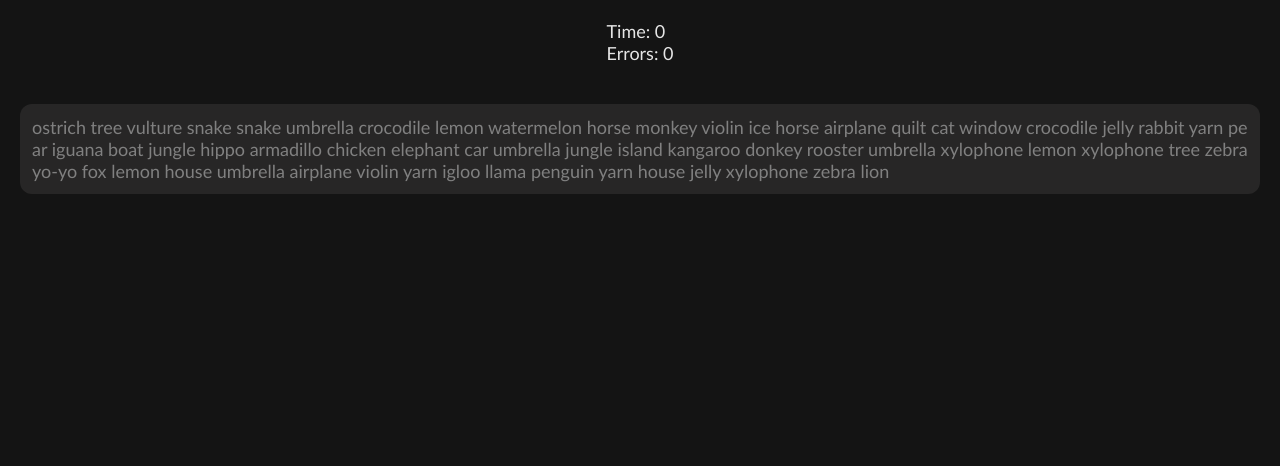
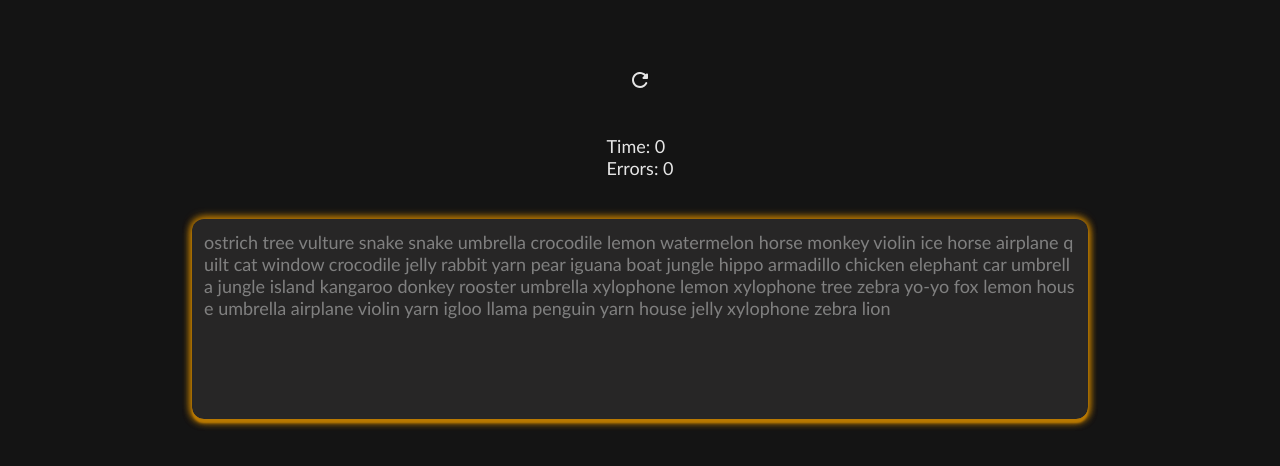
Before and after one commit to MammadovAslan/typing-speed-test, a React (Vite) app in the folder typing_speed_test/: page / in a window 1280 px wide. Shown: the top 466 px of the page. Built offline with nearby package versions, Linux system fonts and the light colour scheme.

Commit message:
refresh button added

```diff
--- /dev/null
+++ b/typing_speed_test/src/Components/RefreshButton.tsx
@@ -0,0 +1,42 @@
+import React from "react";
+import RefreshRoundedIcon from "@mui/icons-material/RefreshRounded";
+
+interface ResreshButtonProps {
+  getRandomWords: () => void;
+  setValue: React.Dispatch<React.SetStateAction<string>>;
+  setTyping: React.Dispatch<React.SetStateAction<boolean>>;
+  setSeconds: React.Dispatch<React.SetStateAction<number>>;
+  setErrors: React.Dispatch<React.SetStateAction<number>>;
+  setRandomWords: React.Dispatch<React.SetStateAction<string[]>>;
+  setFinish: React.Dispatch<React.SetStateAction<boolean>>
+  inputRef: React.RefObject<HTMLInputElement>;
+}
+
+const RefreshButton = ({
+  getRandomWords,
+  setErrors,
+  setSeconds,
+  setTyping,
+  setValue,
+  setRandomWords,
+  setFinish,inputRef
+}: ResreshButtonProps) => {
+  const clickHandler = () => {
+    setRandomWords([]);
+    setErrors(0);
+    setSeconds(0);
+    setTyping(false);
+    setFinish(false)
+    setValue("");
+    getRandomWords();
+    inputRef?.current?.focus()
+  };
+
+  return (
+    <button className="refresh-button" onClick={clickHandler}>
+      <RefreshRoundedIcon />
+    </button>
+  );
+};
+
+export default RefreshButton;
--- a/typing_speed_test/src/Components/TypingTest.tsx
+++ b/typing_speed_test/src/Components/TypingTest.tsx
@@ -1,6 +1,7 @@
 import { useState, useEffect, useRef } from "react";
 import { words } from "../data/words";
 import uuid from "react-uuid";
+import RefreshButton from "./RefreshButton";
 
 const TypingTest = () => {
   const WORDS_LIMIT = 60;
@@ -8,6 +9,7 @@ const TypingTest = () => {
   const [randomWords, setRandomWords] = useState<string[]>([]);
   const [value, setValue] = useState("");
   const [seconds, setSeconds] = useState<number>(0);
+  const [typedText, setTypedText] = useState("");
 
   const [finish, setFinish] = useState<boolean>(false);
   const [typing, setTyping] = useState<boolean>(false);
@@ -82,6 +84,17 @@ const TypingTest = () => {
 
   return (
     <div className="container">
+      <input ref={inputRef} className="typing-area" value={value} onChange={handleChange} />
+      <RefreshButton
+        getRandomWords={getRandomWords}
+        setErrors={setErrors}
+        setSeconds={setSeconds}
+        setTyping={setTyping}
+        setValue={setValue}
+        setRandomWords={setRandomWords}
+        setFinish={setFinish}
+        inputRef={inputRef}
+      />
       <div className="timer-container">
         {finish ? (
           <p className="timer">
@@ -94,7 +107,12 @@ const TypingTest = () => {
           </p>
         )}
       </div>
-      <div className="text-field">
+      <div
+        className="text-field"
+        onClick={() => {
+          inputRef?.current?.focus();
+        }}
+      >
         <p className="words">{randomWords.map((el: string) => el + " ")}</p>
         <p className="typed-text">
           {value.split("").map((el) => (
@@ -104,7 +122,6 @@ const TypingTest = () => {
           ))}
         </p>
       </div>
-        <input ref={inputRef} className="typing-area" value={value} onChange={handleChange} />
     </div>
   );
 };
--- /dev/null
+++ b/typing_speed_test/src/Styles/Sass/components/_refreshButton.scss
@@ -0,0 +1,12 @@
+@import "../utils/mixins";
+@import "../utils/variables";
+
+.refresh-button {
+  background-color: transparent;
+  border: none;
+  @include easeTransition(0.2s);
+  cursor: pointer;
+  &:active svg {
+    fill: #fff;
+  }
+}
--- a/typing_speed_test/src/Styles/Sass/components/_textField.scss
+++ b/typing_speed_test/src/Styles/Sass/components/_textField.scss
@@ -12,7 +12,11 @@
     color: $smokeWhite;
   }
   .text-field {
-    min-width: 90%;
+    max-width: 70%;
+    min-height: 200px;
+    @include for-mobile-landscape {
+      max-width: 90%;
+    }
     margin: 0 20px;
     position: relative;
     padding: 12px;
@@ -37,11 +41,18 @@
     }
   }
   .typing-area {
-    opacity: 0;
     outline: none;
     border: none;
     border-radius: 4px;
     padding: 4px 4px 4px 8px;
+    width: 0;
+    height: 0;
+    opacity: 0;
+    &:focus ~ .text-field {
+      box-shadow: rgb(184, 120, 2) 0px 2px 1px, rgb(184, 120, 2) 0px 4px 2px,
+        rgb(184, 120, 2) 0px 2px 8px, rgb(184, 120, 2) 0px -2px 8px, rgb(184, 120, 2) 0px 2px 8px;
+    }
+
     background-color: rgba(78, 75, 75, 0.337);
   }
 
--- a/typing_speed_test/src/Styles/Sass/style.scss
+++ b/typing_speed_test/src/Styles/Sass/style.scss
@@ -1,3 +1,4 @@
 @import "./utils/general";
 
 @import "./components/textField";
+@import "./components/refreshButton";
--- a/typing_speed_test/src/Styles/css/style.css
+++ b/typing_speed_test/src/Styles/css/style.css
@@ -24,12 +24,18 @@
   color: #e5e5e5;
 }
 .container .text-field {
-  min-width: 90%;
+  max-width: 70%;
+  min-height: 200px;
   margin: 0 20px;
   position: relative;
   padding: 12px;
   background-color: rgba(78, 75, 75, 0.337);
   border-radius: 12px;
+}
+@media (max-width: 568px) {
+  .container .text-field {
+    max-width: 90%;
+  }
 }
 .container .text-field .words {
   word-break: break-all;
@@ -47,13 +53,28 @@
   color: #808080;
 }
 .container .typing-area {
-  opacity: 0;
   outline: none;
   border: none;
   border-radius: 4px;
   padding: 4px 4px 4px 8px;
+  width: 0;
+  height: 0;
+  opacity: 0;
   background-color: rgba(78, 75, 75, 0.337);
+}
+.container .typing-area:focus ~ .text-field {
+  box-shadow: rgb(184, 120, 2) 0px 2px 1px, rgb(184, 120, 2) 0px 4px 2px, rgb(184, 120, 2) 0px 2px 8px, rgb(184, 120, 2) 0px -2px 8px, rgb(184, 120, 2) 0px 2px 8px;
 }
 .container .error {
   background-color: red !important;
 }
+
+.refresh-button {
+  background-color: transparent;
+  border: none;
+  transition: 0.2s ease;
+  cursor: pointer;
+}
+.refresh-button:active svg {
+  fill: #fff;
+}
```
Also changed, not shown: typing_speed_test/package.json (+7 -1 lines), typing_speed_test/src/Styles/Sass/utils/_mixins.scss (+26 -0 lines), 1 other file (tests, documents, lock files or other folders).
